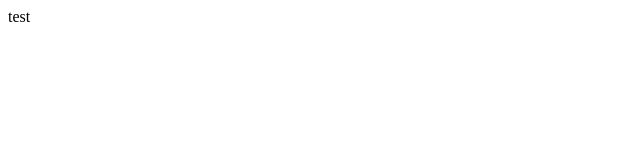
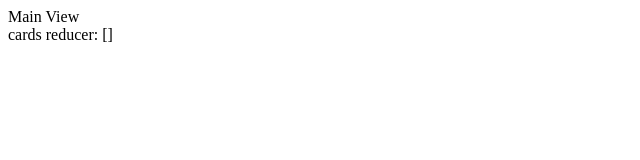
Before and after one commit to corydm92/threshold-mtg, a React (Create React App) app: page / in a window 1280 px wide. Shown: the top 160 px of the page, without its empty margins (0-640 px from the left). Built offline with nearby package versions, Linux system fonts and the light colour scheme.

Commit message:
added main view component and container

```diff
--- a/src/js/App.js
+++ b/src/js/App.js
@@ -1,11 +1,8 @@
 import React from 'react';
+import MainViewContainer from './containers/MainViewContainer';
 
 function App() {
-  return (
-    <div className="App">
-      test
-    </div>
-  );
+  return <MainViewContainer />;
 }
 
 export default App;
--- /dev/null
+++ b/src/js/components/MainView.js
@@ -0,0 +1,13 @@
+import React from 'react';
+
+const MainView = (props) => {
+  const { cards } = { ...props };
+  return (
+    <>
+      <div>Main View</div>
+      <div>cards reducer: {JSON.stringify(cards)}</div>
+    </>
+  );
+};
+
+export default MainView;
--- /dev/null
+++ b/src/js/containers/MainViewContainer.js
@@ -0,0 +1,10 @@
+import { connect } from 'react-redux';
+import MainView from '../components/MainView';
+
+const mapStateToProps = (state) => {
+  return {
+    cards: state.CardsReducer,
+  };
+};
+
+export default connect(mapStateToProps)(MainView);
```
Also changed, not shown: 1 other file (tests, documents, lock files or other folders).
